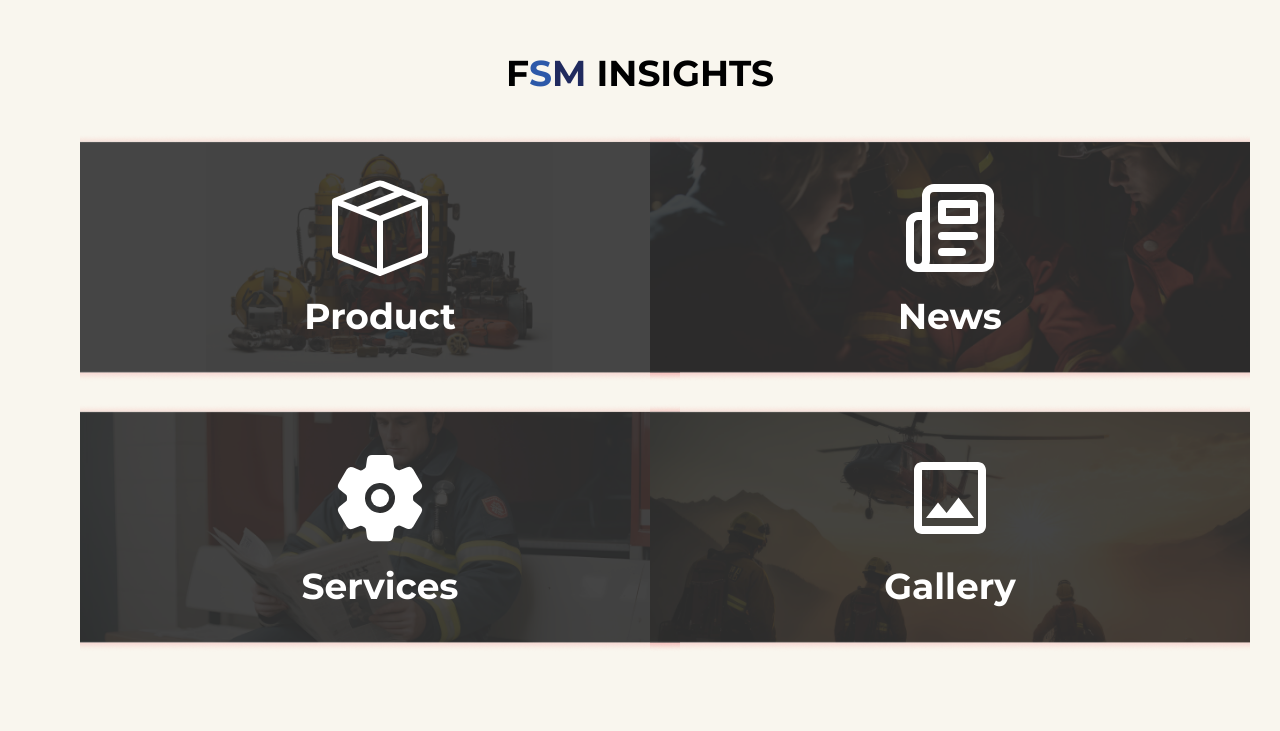
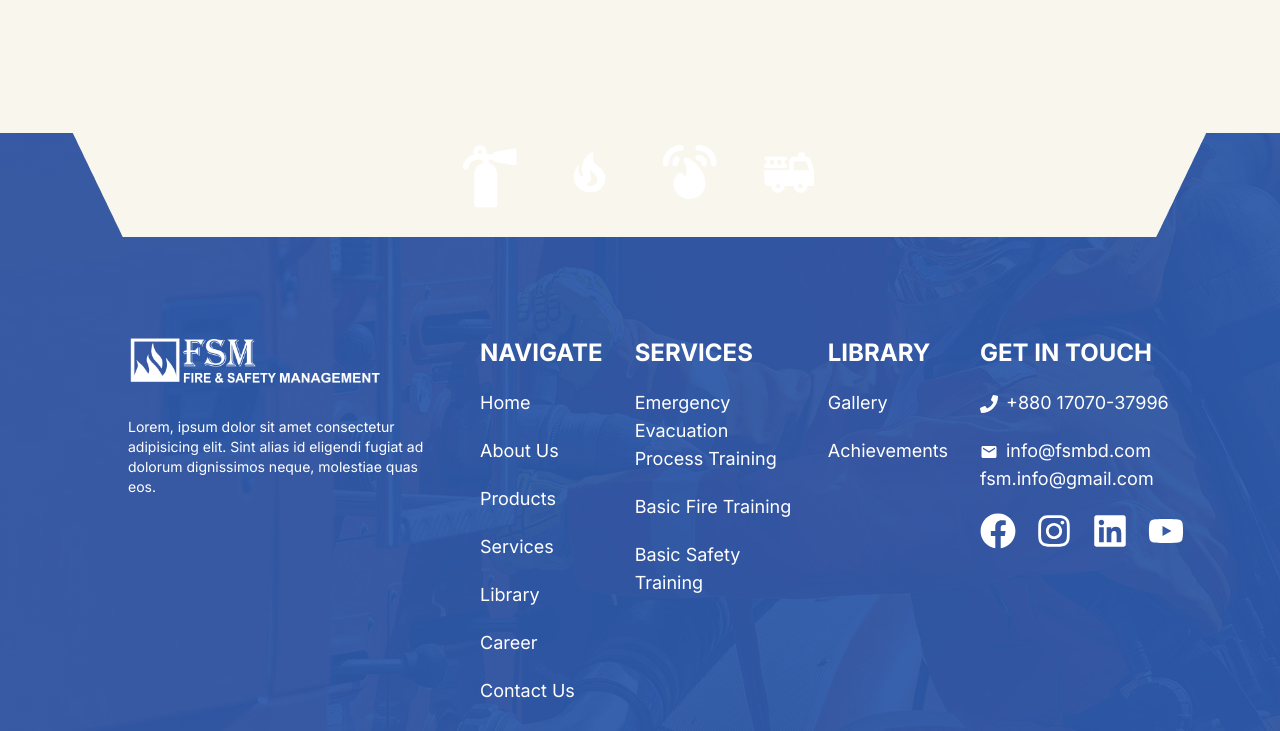
Before and after one commit to KRShanto/fire-safety-management, a Next.js app: page / in a window 1280 px wide. Shown: the part 8320-9051 px from the top of the page. Built offline with nearby package versions, Linux system fonts and the light colour scheme; a web font is replaced by a local one.

Commit message:
added the responsive footer

```diff
--- a/src/app/news/components/NewsCard.tsx
+++ b/src/app/news/components/NewsCard.tsx
@@ -7,6 +7,8 @@ interface CardProps{
     description?:string;
     gradient?:boolean
 }
+
+
 export default function NewsCard({title,date,description,gradient}:CardProps) {
   return (
     <div>
@@ -17,6 +19,7 @@ export default function NewsCard({title,date,description,gradient}:CardProps) {
           {date}
         </div>
       </div>
+
       <h2 className="font-bold text-lg mb-2">{title}</h2>
       <p className="text-gray-600 mb-4">{description}</p>
       <a href="#" className="text-black font-bold flex items-center">
--- a/src/components/Footer.tsx
+++ b/src/components/Footer.tsx
@@ -1,3 +1,5 @@
+"use client";
+
 import { Alumni_Sans, Montserrat } from "next/font/google";
 import Image from "next/image";
 import { BsBoxSeam } from "react-icons/bs";
@@ -12,6 +14,8 @@ import {
   FaPhone,
   FaYoutube,
 } from "react-icons/fa";
+import { usePathname } from "next/navigation";
+import { cn } from "@/lib/cn";
 
 const insights = [
   { src: "/Insight1.png", title: "Product", icon: <BsBoxSeam /> },
@@ -21,6 +25,8 @@ const insights = [
 ];
 
 export default function Footer() {
+  const pathname = usePathname();
+
   return (
     <div className="relative flex flex-col items-center bg-[#F9F6EE] pt-40">
       {/* Careers */}
@@ -46,7 +52,7 @@ export default function Footer() {
           labore iste. Optio voluptatem provident
         </p>
 
-        <button className="bg-primary mt-5 rounded-lg px-10 py-3 font-semibold text-white">
+        <button className="mt-5 rounded-lg bg-primary px-10 py-3 font-semibold text-white">
           Start Your Career Here
         </button>
 
@@ -56,7 +62,8 @@ export default function Footer() {
       </div>
 
       {/* Insights */}
-      <div className="font-montserrat flex flex-col items-center p-20 font-bold">
+      {pathname !== "/" ? (
+        <div className="flex flex-col items-center p-20 font-montserrat font-bold">
           <h2 className="text-4xl uppercase">
             <span className="text-primary">F</span>
             <span className="text-[#2D59A9]">S</span>
@@ -67,7 +74,7 @@ export default function Footer() {
             {insights.map((insight, i) => (
               <div
                 key={i}
-              className="hover:text-primary flex cursor-pointer flex-col items-center justify-center gap-5 text-white transition-all duration-300"
+                className="flex cursor-pointer flex-col items-center justify-center gap-5 text-white transition-all duration-300 hover:text-primary"
                 style={{
                   width: "600px",
                   height: "250px",
@@ -83,6 +90,10 @@ export default function Footer() {
             ))}
           </div>
         </div>
+      ) : (
+        // Add some padding if the page is home
+        <div className="p-20"></div>
+      )}
 
       {/* Actual footer */}
       <footer
@@ -95,34 +106,34 @@ export default function Footer() {
           color: "white",
         }}
       >
-        <div className="flex justify-center gap-5">
+        <div className="flex justify-center gap-5 mb-0">
           {Array.from({ length: 4 }).map((_, i) => (
-            <div key={i} className="bg-primary h-16 w-16 rounded-full p-3">
+            <div key={i} className="h-20 w-20 rounded-full bg-primary p-3">
               <Image
                 alt="Footer icon"
                 src={`/Footer-icon-${i + 1}.svg`}
-                width={50}
-                height={50}
+                width={55}
+                height={55}
               />
             </div>
           ))}
         </div>
 
-        <div className="flex gap-20">
-          <div>
+        <div className="flex gap-6 m-8 mt-24 text-sm xl:gap-8 justify-between lg:gap-4 2xl:gap-6">
+  <div className="flex flex-col gap-1">
     <Image
       alt="Footer logo"
       src="/Footer-FSM.png"
       width={500}
       height={200}
     />
-            <p className="ml-28 w-[20rem]">
+    <p className="ml-24 w-[20rem] 2xl:ml-28 2xl:pl-2">
       Lorem, ipsum dolor sit amet consectetur adipisicing elit. Sint
       alias id eligendi fugiat ad dolorum dignissimos neque, molestiae
       quas eos.
     </p>
   </div>
-          <div className="mt-7 flex flex-col gap-7 text-lg">
+  <div className="mt-7 flex flex-col gap-4 lg:gap-5 text-lg">
     <h3 className="text-2xl font-bold uppercase">Navigate</h3>
     <Link href="/">Home</Link>
     <Link href="/about">About Us</Link>
@@ -132,18 +143,18 @@ export default function Footer() {
     <Link href="/career">Career</Link>
     <Link href="/contact">Contact Us</Link>
   </div>
-          <div className="mt-7 flex flex-col gap-7 text-lg">
+  <div className="mt-7 flex flex-col gap-4 lg:gap-5 text-lg">
     <h3 className="text-2xl font-bold uppercase">Services</h3>
     <Link href="/services">Emergency Evacuation Process Training</Link>
     <Link href="/services">Basic Fire Training</Link>
     <Link href="/services">Basic Safety Training</Link>
   </div>
-          <div className="mt-7 flex flex-col gap-7 text-lg">
+  <div className="mt-7 flex flex-col gap-4 lg:gap-5 text-lg">
     <h3 className="text-2xl font-bold uppercase">Library</h3>
     <Link href="/library">Gallery</Link>
     <Link href="/library">Achievements</Link>
   </div>
-          <div className="mt-7 flex flex-col gap-7 text-lg">
+  <div className="mt-7 flex flex-col gap-4 lg:gap-5 text-lg mr-16">
     <h3 className="text-2xl font-bold uppercase">Get in touch</h3>
     <p>
       <FaPhone className="mr-2 inline-block" />
@@ -162,7 +173,7 @@ export default function Footer() {
   </div>
 </div>
 
-        <div className="mt-10 flex justify-between p-5 px-40 text-xl text-white">
+<div className="mt-10 flex flex-col lg:flex-row lg:justify-between p-5 px-40 text-xl text-white">
   <p>© All Rights Reserved By FSM 2024</p>
   <p>
     Developed By <b>Levant IT Solution</b>
```
Lines whose indentation alone changed are shown as unchanged.
